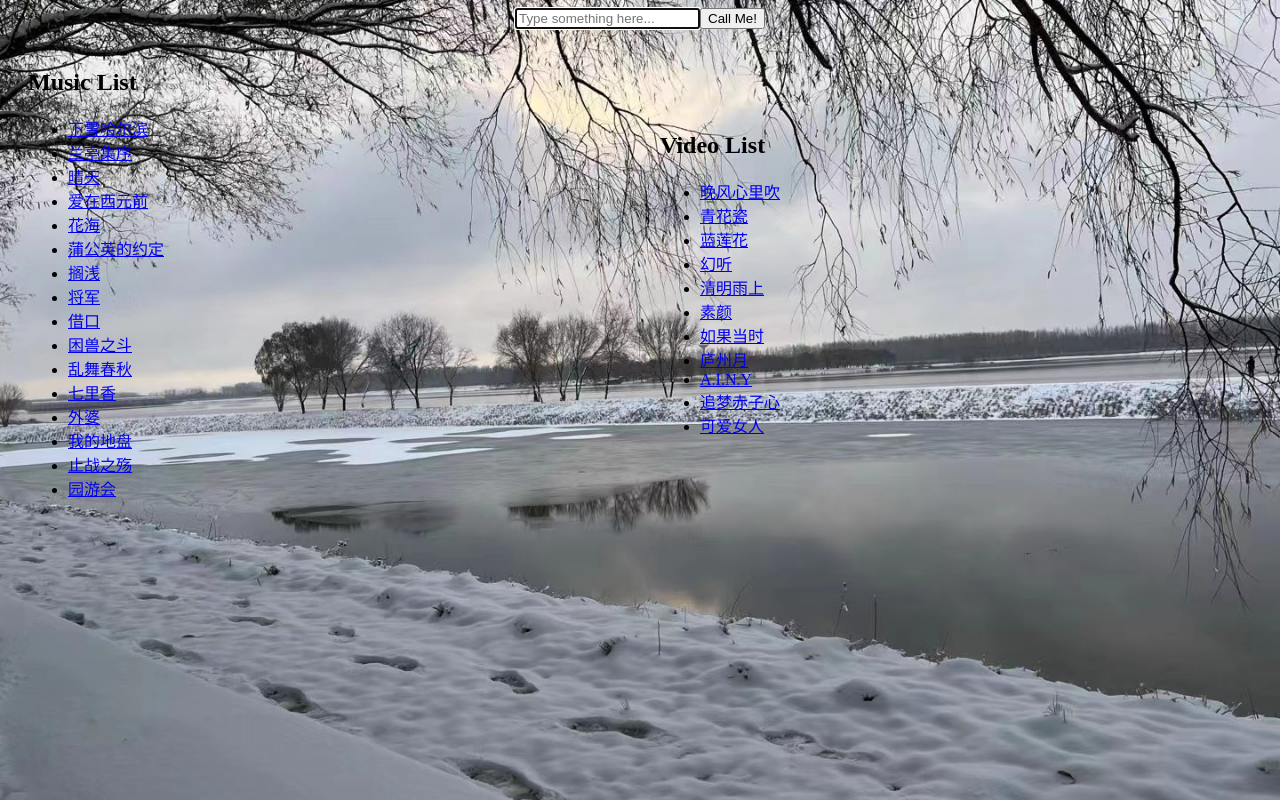
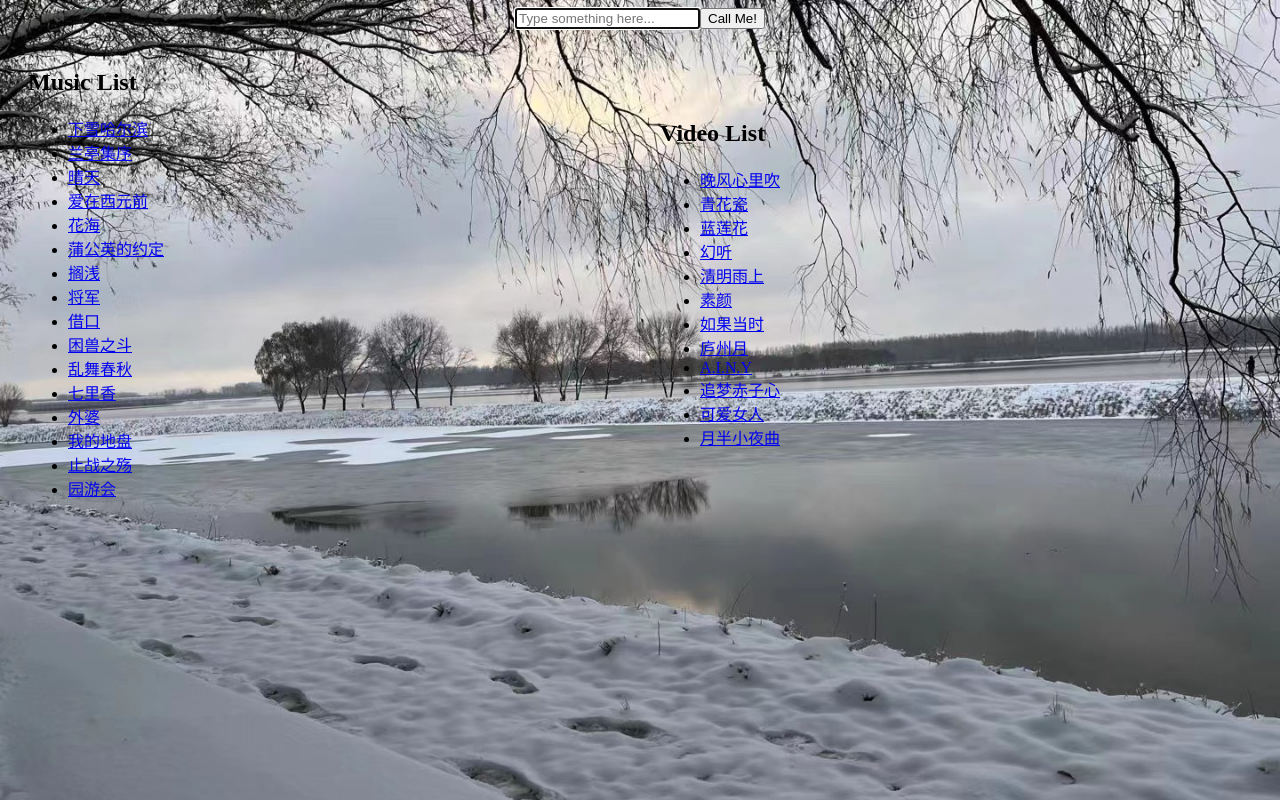
Before and after one commit to jiangyubin818/jiangyubin818, a plain HTML site: page index.html in a window 1280 px wide. Drawn offline with Linux system fonts and the light colour scheme.

Commit message:
Update index.html

```diff
--- a/index.html
+++ b/index.html
@@ -60,6 +60,7 @@
 				<li><a href="./Video/AINY_邓紫棋.mp4" onclick="playVideo(this)">A.I.N.Y</a></li>
 				<li><a href="./Video/追梦赤子心_张韶涵.mp4" onclick="playVideo(this)">追梦赤子心</a></li>
 				<li><a href="./Video/可爱女人_周杰伦.mp4" onclick="playVideo(this)">可爱女人</a></li>
+				<li><a href="./Video/月半小夜曲 _李克勤.mp4" onclick="playVideo(this)">月半小夜曲</a></li>
 			</ul>
 		</div>
 	</div>
```
